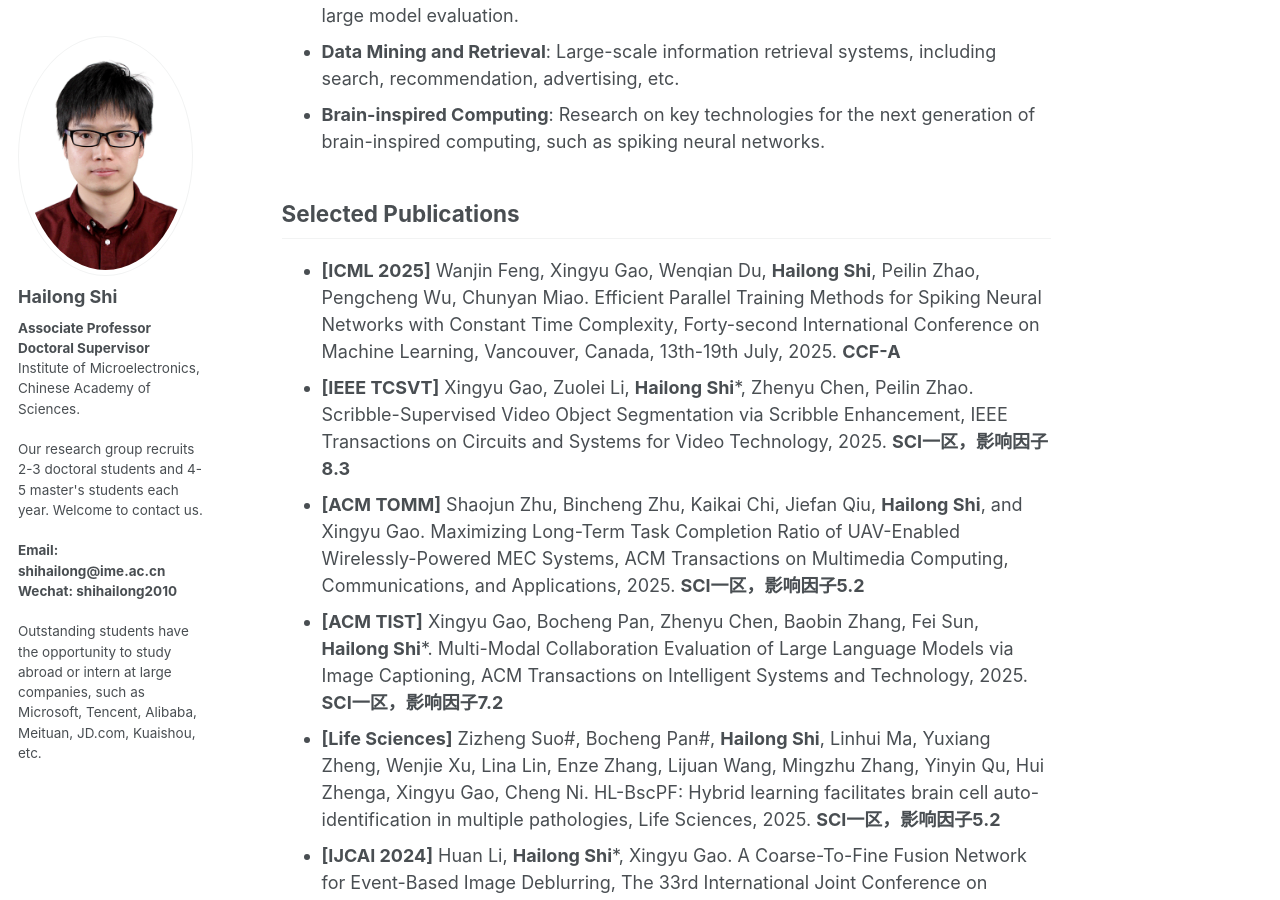
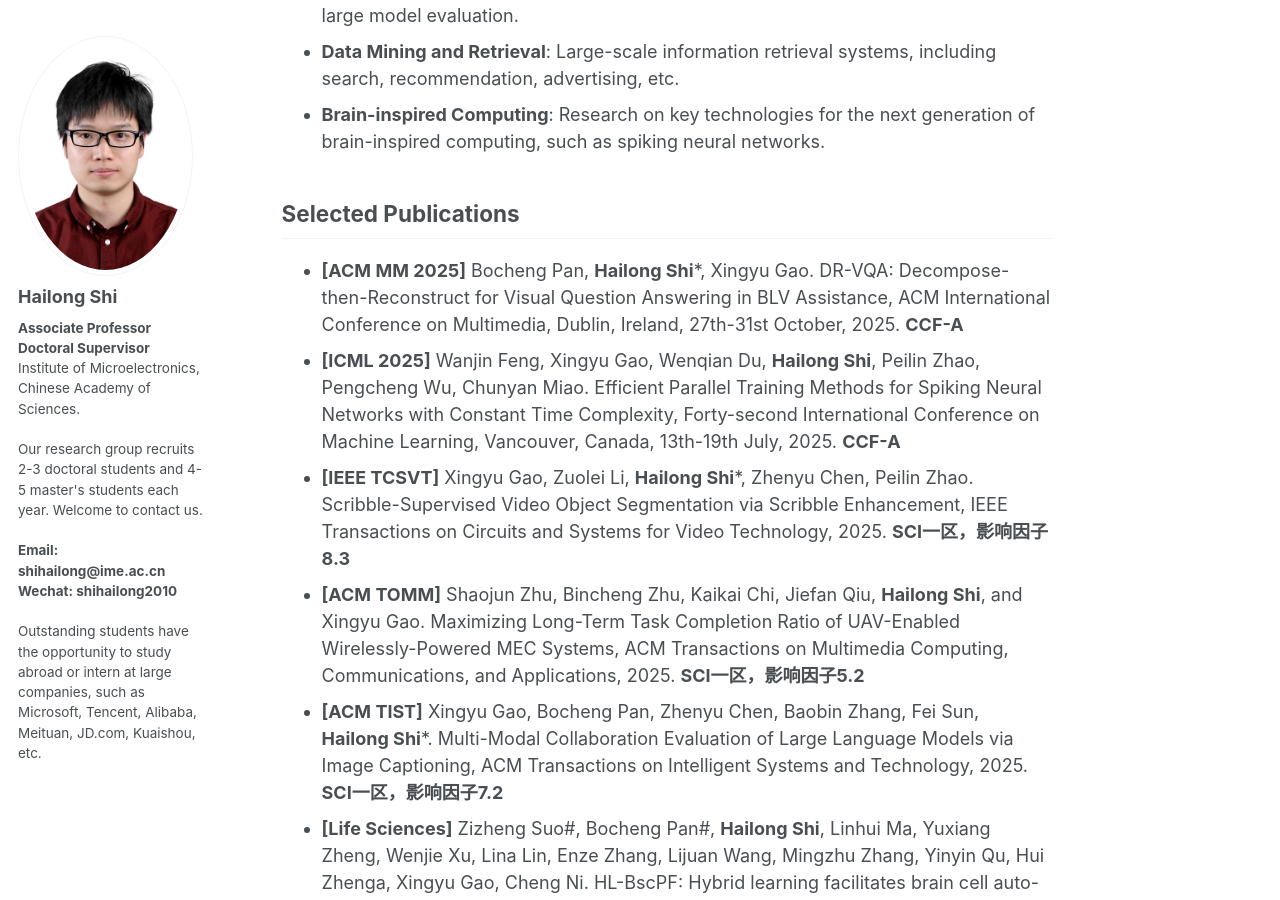
Before and after one commit to shihailong2023/shihailong2023.github.io, a Jekyll site: the page built from _pages/about.md, in a window 1280 px wide and 900 px high, scrolled down 1498 px. Built offline with Jekyll 4.4.1, drawn with Linux system fonts in a browser that asks for light colours.

Commit message:
Update about.md

```diff
--- a/_pages/about.md
+++ b/_pages/about.md
@@ -34,6 +34,7 @@ This is Hailong Shi’s personal homepage.
 
 
 ## Selected Publications
+* **\[ACM MM 2025\]** Bocheng Pan, **Hailong Shi**\*, Xingyu Gao. DR-VQA: Decompose-then-Reconstruct for Visual Question Answering in BLV Assistance, ACM International Conference on Multimedia, Dublin, Ireland, 27th-31st October, 2025. **CCF-A**
 * **\[ICML 2025\]** Wanjin Feng, Xingyu Gao, Wenqian Du, **Hailong Shi**, Peilin Zhao, Pengcheng Wu, Chunyan Miao. Efficient Parallel Training Methods for Spiking Neural Networks with Constant Time Complexity, Forty-second International Conference on Machine Learning, Vancouver, Canada, 13th-19th July, 2025. **CCF-A**
 * **\[IEEE TCSVT\]** Xingyu Gao, Zuolei Li, **Hailong Shi**\*, Zhenyu Chen, Peilin Zhao. Scribble-Supervised Video Object Segmentation via Scribble Enhancement, IEEE Transactions on Circuits and Systems for Video Technology, 2025. **SCI一区，影响因子8.3**
 * **\[ACM TOMM\]** Shaojun Zhu, Bincheng Zhu, Kaikai Chi, Jiefan Qiu, **Hailong Shi**, and Xingyu Gao. Maximizing Long-Term Task Completion Ratio of UAV-Enabled Wirelessly-Powered MEC Systems, ACM Transactions on Multimedia Computing, Communications, and Applications, 2025. **SCI一区，影响因子5.2**
```
